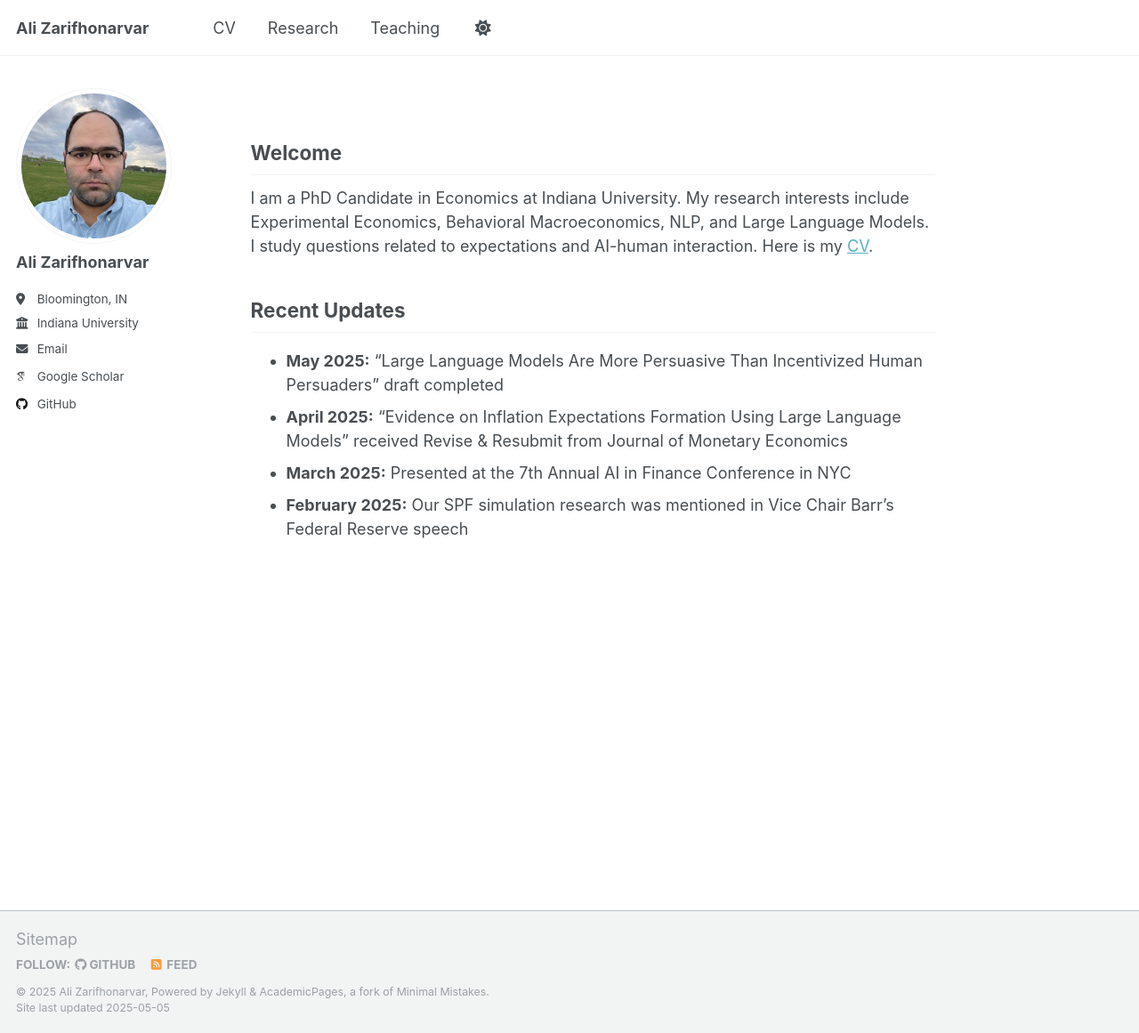
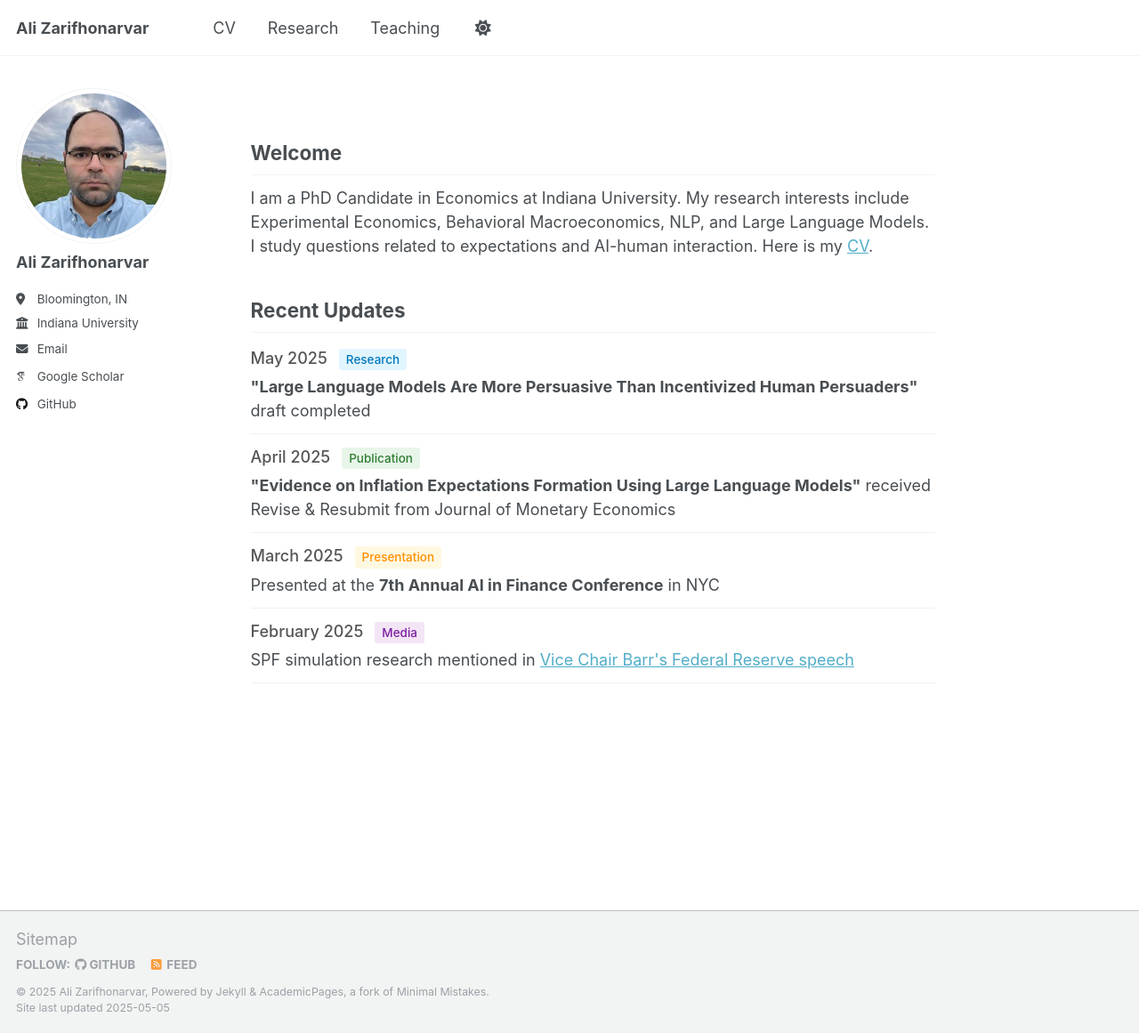
Before and after one commit to alizarif/alizarif.github.io, a Jekyll site: the page built from _pages/about.md, in a window 1280 px wide and 1161 px high. Shown: the whole window at 89% size. Built offline with Jekyll 4.4.1, drawn with Linux system fonts in a browser that asks for light colours; some web fonts are replaced.

Commit message:
Update about.md

```diff
--- a/_pages/about.md
+++ b/_pages/about.md
@@ -13,7 +13,81 @@ I am a PhD Candidate in Economics at Indiana University. My research interests i
 
 ## Recent Updates
 
-- **May 2025:** "Large Language Models Are More Persuasive Than Incentivized Human Persuaders" draft completed
-- **April 2025:** "Evidence on Inflation Expectations Formation Using Large Language Models" received Revise & Resubmit from Journal of Monetary Economics
-- **March 2025:** Presented at the 7th Annual AI in Finance Conference in NYC
-- **February 2025:** Our SPF simulation research was mentioned in Vice Chair Barr's Federal Reserve speech
+<div class="updates-container">
+
+<div class="update-item">
+  <span class="update-date">May 2025</span>
+  <span class="update-badge research">Research</span>
+  <div class="update-content">
+    <strong>"Large Language Models Are More Persuasive Than Incentivized Human Persuaders"</strong> draft completed
+  </div>
+</div>
+
+<div class="update-item">
+  <span class="update-date">April 2025</span>
+  <span class="update-badge publication">Publication</span>
+  <div class="update-content">
+    <strong>"Evidence on Inflation Expectations Formation Using Large Language Models"</strong> received Revise & Resubmit from Journal of Monetary Economics
+  </div>
+</div>
+
+<div class="update-item">
+  <span class="update-date">March 2025</span>
+  <span class="update-badge presentation">Presentation</span>
+  <div class="update-content">
+    Presented at the <strong>7th Annual AI in Finance Conference</strong> in NYC
+  </div>
+</div>
+
+<div class="update-item">
+  <span class="update-date">February 2025</span>
+  <span class="update-badge media">Media</span>
+  <div class="update-content">
+    SPF simulation research mentioned in <a href="https://www.federalreserve.gov/newsevents/speech/barr20250218a.htm">Vice Chair Barr's Federal Reserve speech</a>
+  </div>
+</div>
+
+</div>
+
+<style>
+.updates-container {
+  margin-top: 15px;
+}
+.update-item {
+  margin-bottom: 12px;
+  padding-bottom: 12px;
+  border-bottom: 1px solid #f0f0f0;
+}
+.update-date {
+  font-weight: 500;
+  color: #555;
+  margin-right: 8px;
+}
+.update-badge {
+  display: inline-block;
+  padding: 2px 8px;
+  border-radius: 3px;
+  font-size: 0.75em;
+  font-weight: 500;
+  margin-right: 8px;
+}
+.update-badge.research {
+  background-color: #e1f5fe;
+  color: #0277bd;
+}
+.update-badge.publication {
+  background-color: #e8f5e9;
+  color: #2e7d32;
+}
+.update-badge.presentation {
+  background-color: #fff8e1;
+  color: #ff8f00;
+}
+.update-badge.media {
+  background-color: #f3e5f5;
+  color: #7b1fa2;
+}
+.update-content {
+  margin-top: 5px;
+}
+</style>
```
